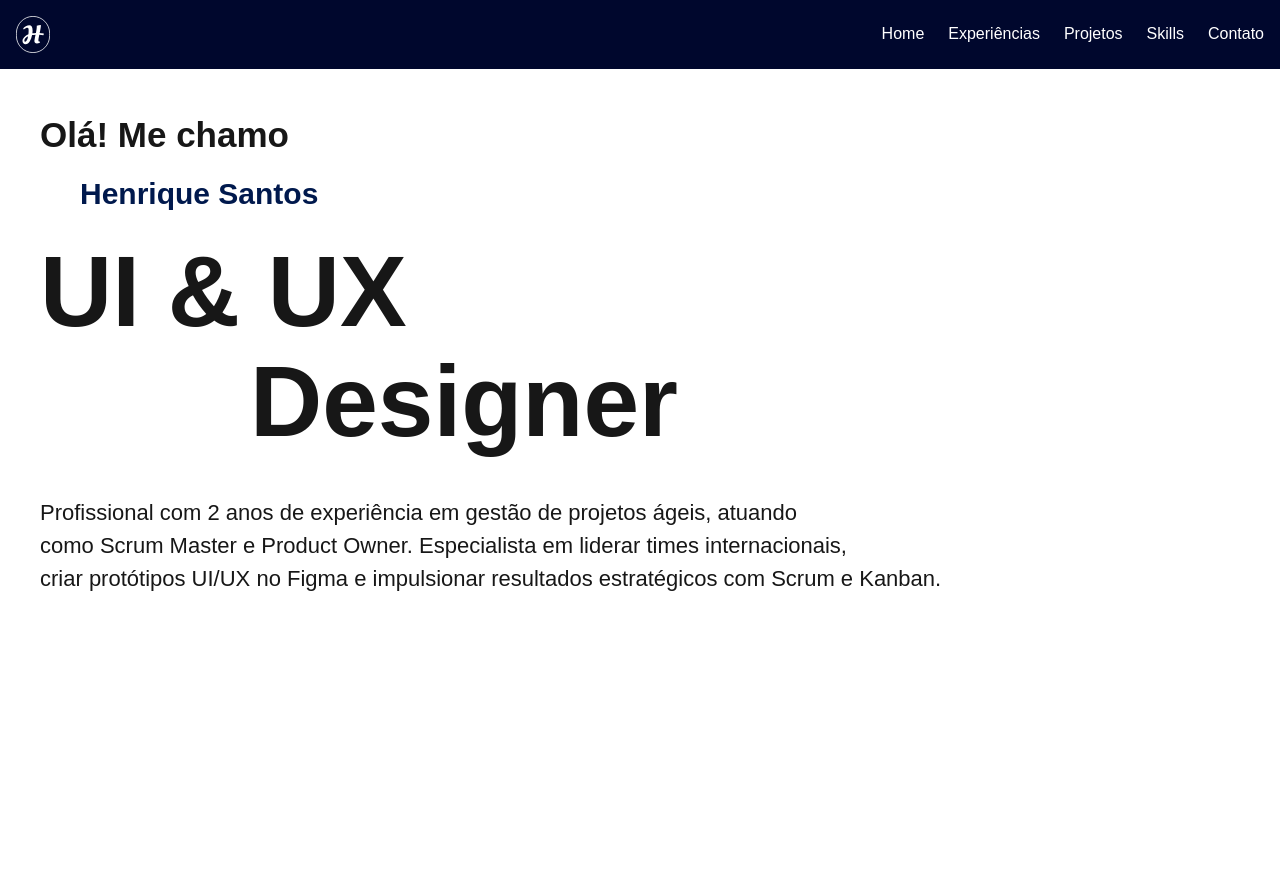
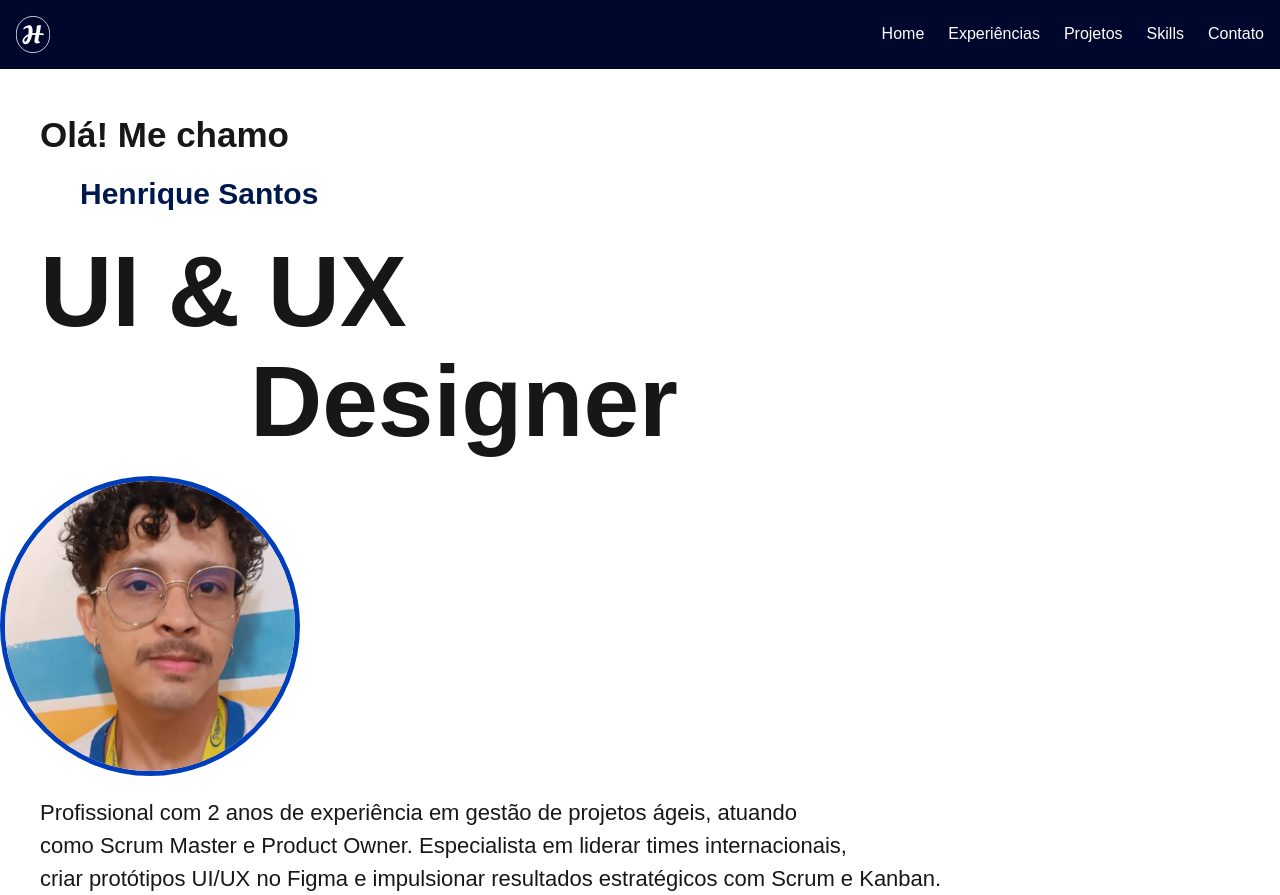
Before and after one commit to Henrsilva12/Portifolio, a Next.js app: page / in a window 1280 px wide. Before the commit the page ends 800 px from the top, so only its background shows below. Built offline with nearby package versions, Linux system fonts and the light colour scheme.

Commit message:
adicao do profile

```diff
--- /dev/null
+++ b/src/app/componentes/Profile/index.tsx
@@ -0,0 +1,12 @@
+import Image from "next/image";
+import "./styles.css";
+
+const ProfileImage = ({ src, alt, width, height }) => {
+  return (
+    <div className="profileImageContainer">
+      <Image src={src} alt={alt} width={width} height={height} />
+    </div>
+  );
+};
+
+export default ProfileImage;
--- /dev/null
+++ b/src/app/componentes/Profile/styles.css
@@ -0,0 +1,10 @@
+.profileImageContainer {
+  width: 300px;
+  height: 300px;
+  border-radius: 50%;
+  border: 5px solid #003ebb;
+  display: flex;
+  justify-content: center;
+  align-items: center;
+  overflow: hidden; /* Para esconder a imagem que ultrapassar o círculo */
+}
--- a/src/app/page.tsx
+++ b/src/app/page.tsx
@@ -1,4 +1,5 @@
 import Navbar from "./componentes/navbar";
+import ProfileImage from "./componentes/Profile";
 import "./globals.css";
 
 export default function Home() {
@@ -9,6 +10,15 @@ export default function Home() {
       <h2>Henrique Santos</h2>
       <h3>UI & UX</h3>
       <h4>Designer</h4>
+      {/*Foto*/}
+      <div className="photo">
+        <ProfileImage
+          src="/imagens/foto.svg"
+          alt="foto"
+          width={300}
+          height={300}
+        />
+      </div>
 
       <div className="description">
         <p>
```
Also changed, not shown: public/imagens/foto.svg (added).
